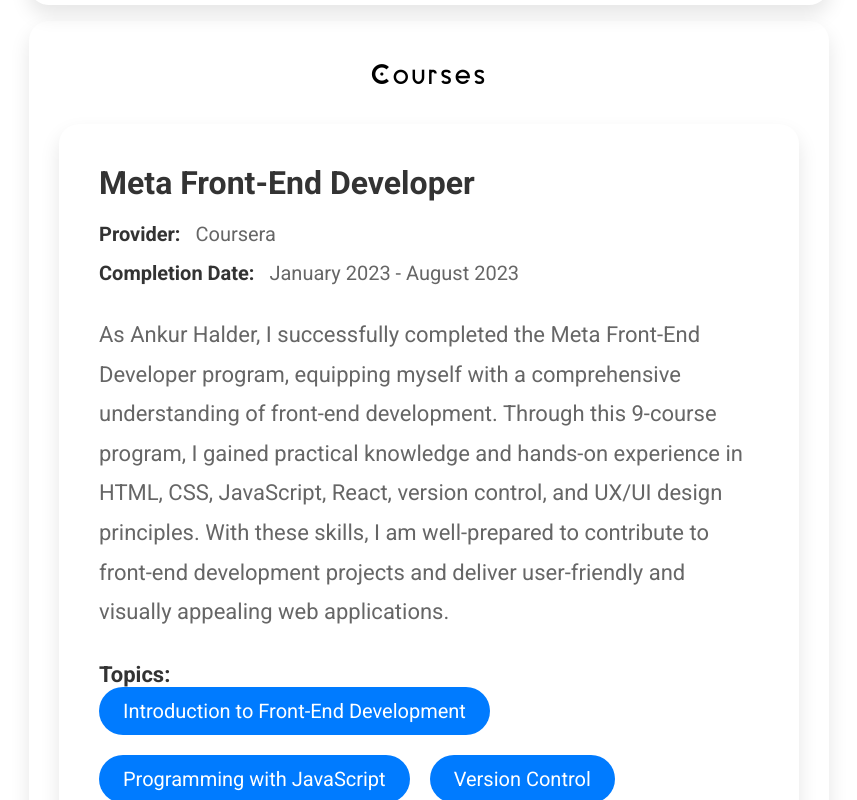
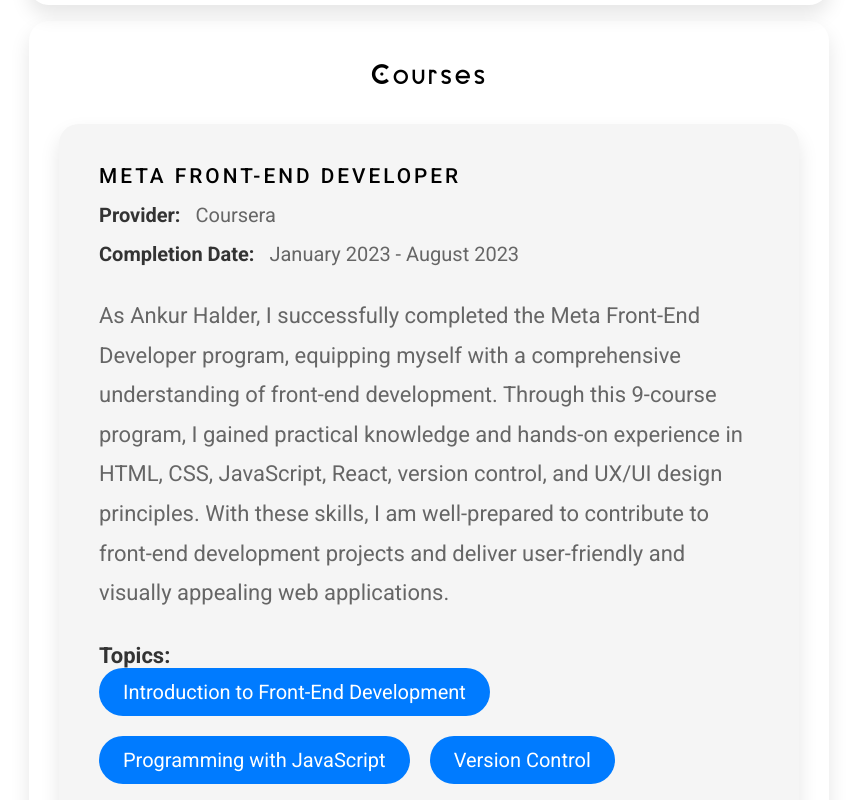
Before and after one commit to ankurhalder/resume, a React (Vite) app: page / in a window 1280 px wide. Shown: the part 2540-3340 px from the top of the page, without its empty margins (211-1068 px from the left). Built offline with nearby package versions, Linux system fonts and the light colour scheme; a web font is replaced by a local one.

Commit message:
Update styles for courses component

```diff
--- a/styles/components/_courses.scss
+++ b/styles/components/_courses.scss
@@ -48,9 +48,9 @@
     padding: 40px;
     border-radius: 20px;
     box-shadow: 0 10px 20px rgba(0, 0, 0, 0.1);
-    background-color: #ffffff;
-    margin-bottom: 60px;
-    transition: transform 0.3s ease;
+    background-color: var(--white-4);
+    margin: 0 0 2% 0;
+    transition: transform 0.3s ease, box-shadow 0.3s ease;
 
     &:hover {
       transform: translateY(-5px);
@@ -58,10 +58,23 @@
     }
 
     .title {
-      font-size: 32px;
-      font-weight: bold;
-      color: #333333;
-      margin-bottom: 20px;
+      font-family: var(--font-roboto);
+      font-size: var(--font-10);
+      color: var(--black);
+      font-weight: 500;
+      letter-spacing: 3px;
+      text-transform: uppercase;
+      margin: 0 0 1.5% 0;
+      @media (max-width: $breakpoint-desktop-wide) {
+      }
+      @media (max-width: $breakpoint-desktop) {
+      }
+      @media (max-width: $breakpoint-large-tablet) {
+      }
+      @media (max-width: $breakpoint-tablet) {
+      }
+      @media (max-width: $breakpoint-phone) {
+      }
     }
 
     .provider,
@@ -145,4 +158,21 @@
       }
     }
   }
+  &:before {
+    content: "";
+    position: absolute;
+    top: 0;
+    left: 0;
+    width: 100%;
+    height: 100%;
+    background: linear-gradient(45deg, var(--blue-1), #00bfff);
+    opacity: 0;
+    border-radius: 20px;
+    z-index: -1;
+    transition: opacity 0.3s ease-in-out;
+  }
+
+  &:hover:before {
+    opacity: 0.7;
+  }
 }
```
